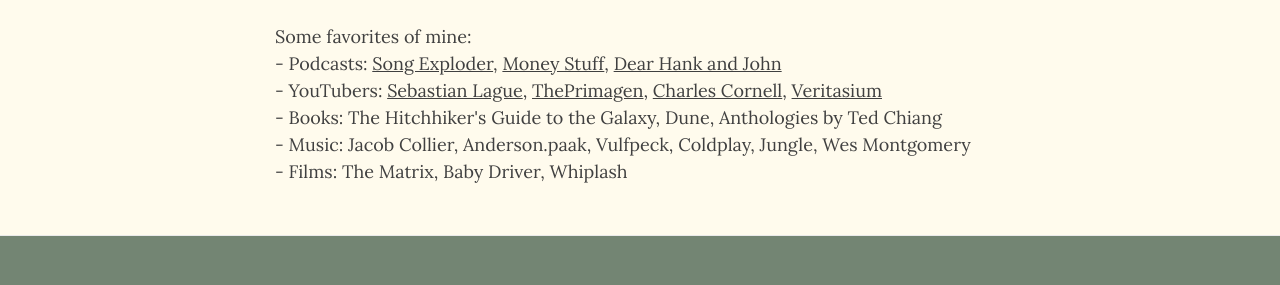
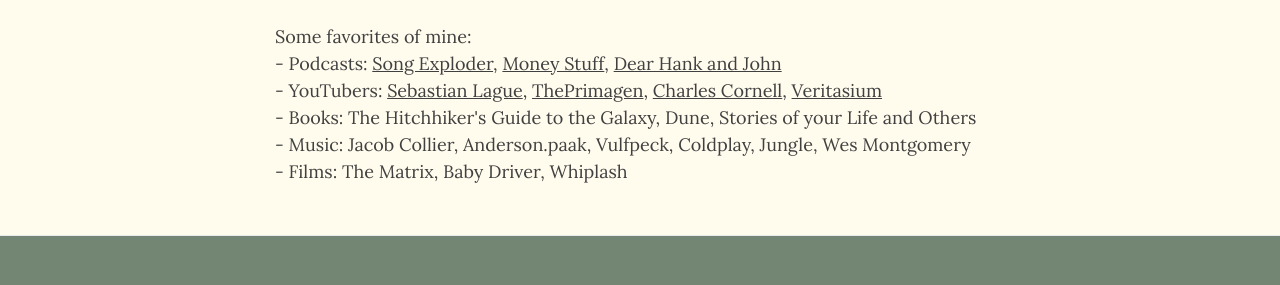
Before and after one commit to lukecurrier/lukecurrier.github.io, a Jekyll site: the page built from index.md, in a window 1280 px wide and 900 px high, scrolled down 676 px. Shown: the part 452-737 px from the top of the window. Built offline with Jekyll 4.4.1, drawn with Linux system fonts in a browser that asks for light colours; nearby versions of some CDN libraries; comment, search, counter and statistics services are not loaded.

Commit message:
added chiang

```diff
--- a/index.md
+++ b/index.md
@@ -18,7 +18,7 @@
   <span>Some favorites of mine:</span><br>
   <span>- Podcasts: <a href="https://open.spotify.com/show/10lMwCjvzLCLwth2AW6cLG?si=a00b3722090a4486" target=_blank>Song Exploder</a>, <a href="https://open.spotify.com/show/11yAA5VXm0IJeZoKL4Fqah?si=2ac3b43752b84d2c" target=_blank>Money Stuff</a>, <a href="https://open.spotify.com/show/6e4HNBdPvjDOHKVf82oMEk?si=a61aa06721564d05" target=_blank>Dear Hank and John</a></span><br>
   <span>- YouTubers: <a href="https://www.youtube.com/c/SebastianLague" target=_blank>Sebastian Lague</a>, <a href="https://www.youtube.com/c/theprimeagen" target=_blank>ThePrimagen</a>, <a href="https://www.youtube.com/@CharlesCornellStudios" target=_blank>Charles Cornell</a>, <a href="https://www.youtube.com/@veritasium" target=_blank>Veritasium</a></span><br>
-  <span>- Books: The Hitchhiker's Guide to the Galaxy, Dune, Anthologies by Ted Chiang</span><br>
+  <span>- Books: The Hitchhiker's Guide to the Galaxy, Dune, Stories of your Life and Others</span><br>
   <span>- Music: Jacob Collier, Anderson.paak, Vulfpeck, Coldplay, Jungle, Wes Montgomery</span><br>
   <span>- Films: The Matrix, Baby Driver, Whiplash</span>
 </div>
```
